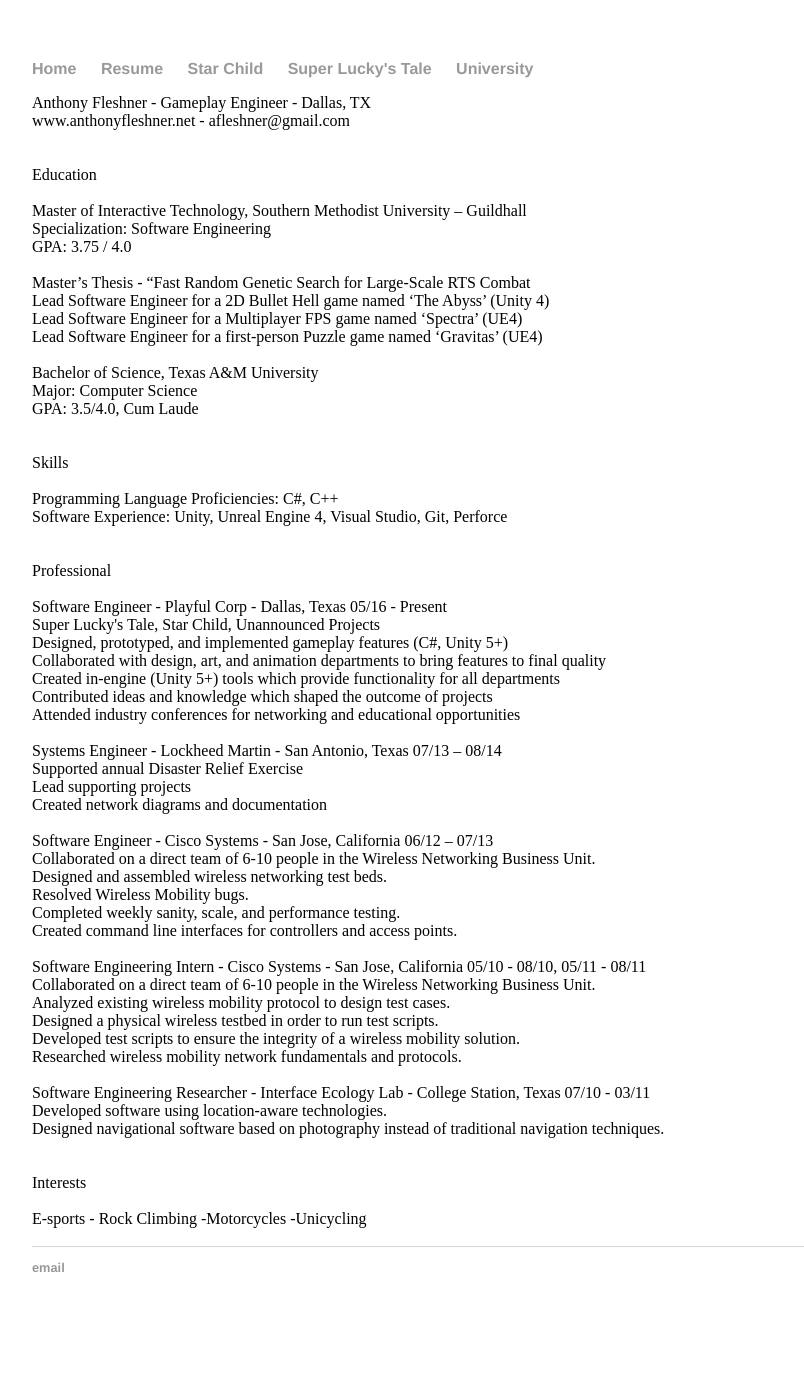
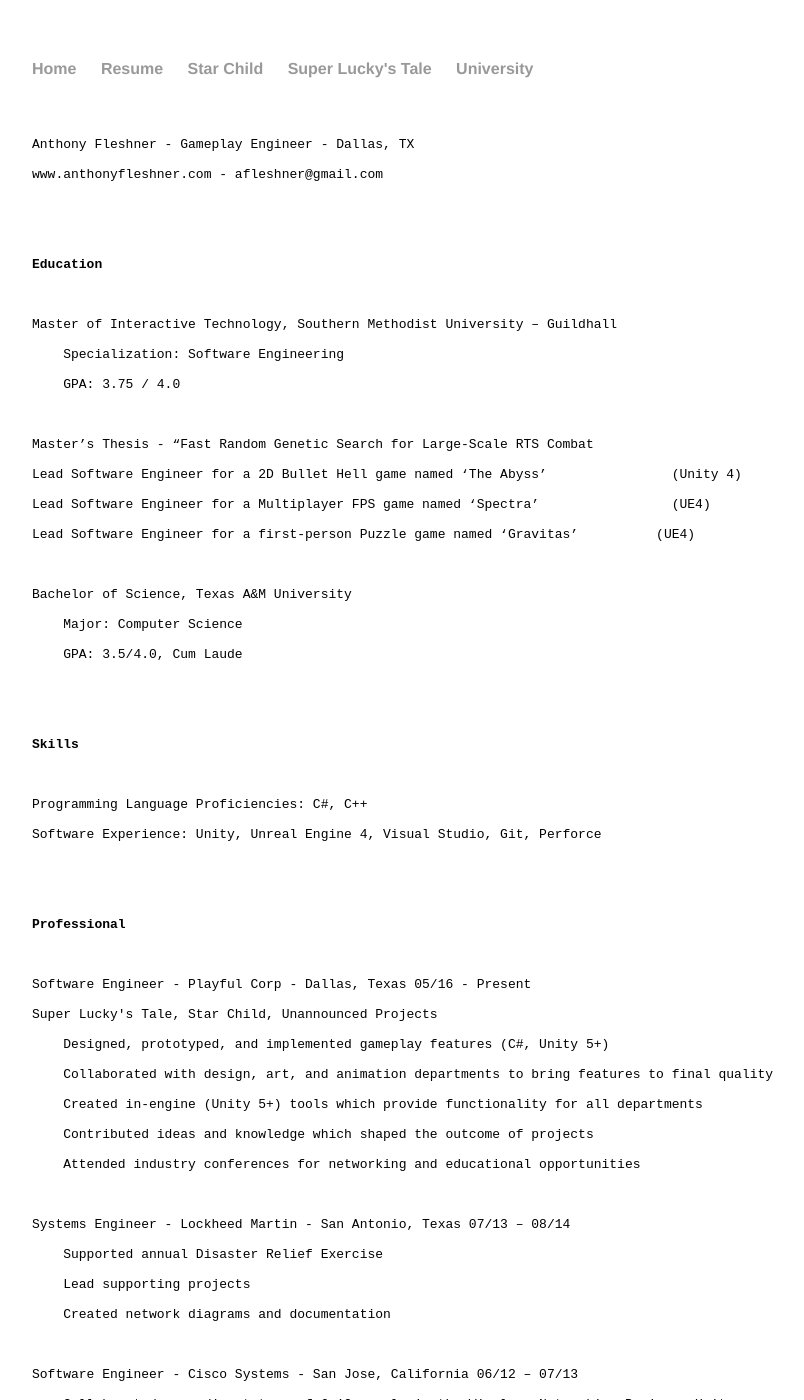
Before and after one commit to afleshner/afleshner.github.io, a Jekyll site: the page built from resume/index.html, in a window 1280 px wide and 1400 px high. Shown: the whole window, without its empty margins (160-964 px from the left). Built offline with Jekyll 4.4.1, drawn with Linux system fonts in a browser that asks for light colours; some of the changed text lies outside the part shown.

Commit message:
Update index.html

```diff
--- a/resume/index.html
+++ b/resume/index.html
@@ -2,11 +2,13 @@
 layout: default
 title: Anthony Fleshner's Resume
 ---
+<pre>
+<br>
 Anthony Fleshner - Gameplay Engineer - Dallas, TX<br>
-www.anthonyfleshner.net - afleshner@gmail.com<br>
+www.anthonyfleshner.com - afleshner@gmail.com<br>
 <br>
 <br>
-Education<br>
+<b>Education</b><br>
 <br>
 Master of Interactive Technology, Southern Methodist University – Guildhall<br>
     Specialization: Software Engineering<br>
@@ -22,13 +24,13 @@
     GPA: 3.5/4.0, Cum Laude<br>
 <br>
 <br>
-Skills<br>
+<b>Skills</b><br>
 <br>
 Programming Language Proficiencies: C#, C++<br>
 Software Experience: Unity, Unreal Engine 4, Visual Studio, Git, Perforce<br>
 <br>
 <br>
-Professional<br>
+<b>Professional</b><br>
 <br>
 Software Engineer - Playful Corp - Dallas, Texas 05/16 - Present<br>
 Super Lucky's Tale, Star Child, Unannounced Projects<br>
@@ -62,7 +64,8 @@
     Designed navigational software based on photography instead of traditional navigation techniques.<br>
 <br>
 <br>
-Interests<br>
+<b>Interests</b><br>
 <br>
-E-sports - Rock Climbing -Motorcycles -Unicycling<br>
+E-sports - Rock Climbing - Motorcycles - Unicycling<br>
 <br>
+</pre>
```
